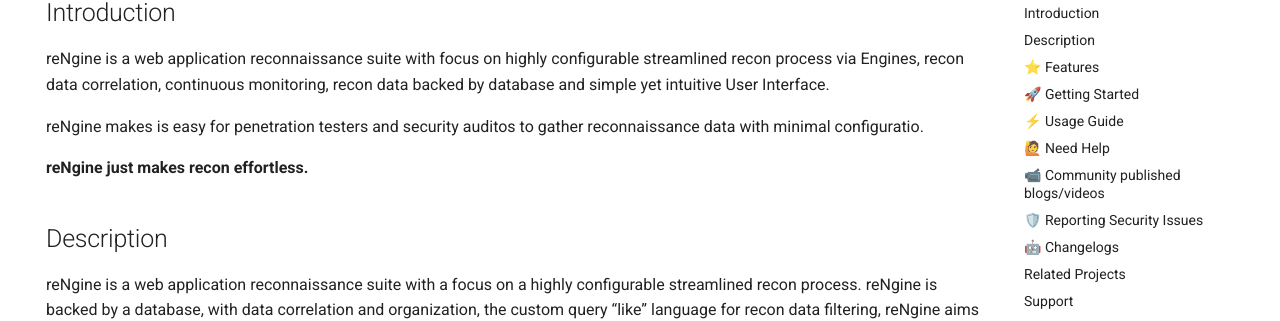
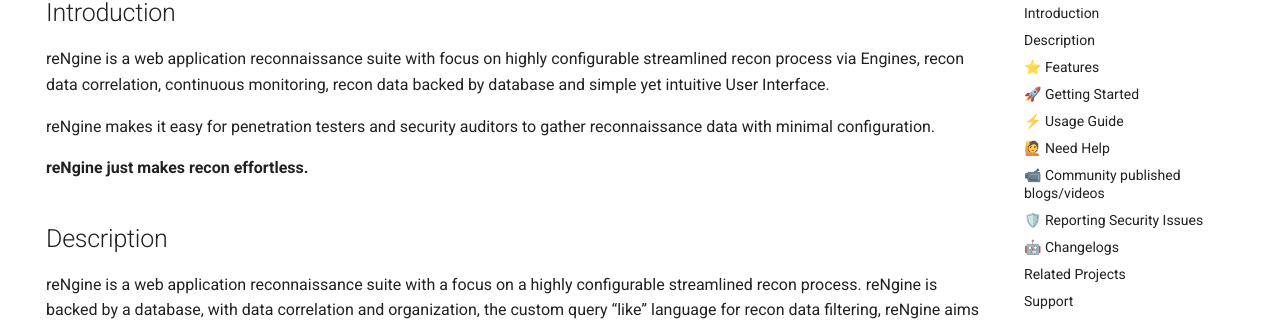
Before and after one commit to yogeshojha/rengineDocumentation, an MkDocs documentation site: the page built from docs/index.md, in a window 1280 px wide and 900 px high, scrolled down 2233 px. Shown: the part 143-464 px from the top of the window. Built offline with MkDocs 1.6.1 and Material for MkDocs 9.7.7, drawn with Linux system fonts in a browser that asks for light colours; comment, search, counter and statistics services are not loaded.

Commit message:
fix spelling

```diff
--- a/docs/index.md
+++ b/docs/index.md
@@ -33,7 +33,7 @@ features:
 
 reNgine is a web application reconnaissance suite with focus on highly configurable streamlined recon process via Engines, recon data correlation, continuous monitoring, recon data backed by database and simple yet intuitive User Interface.
 
-reNgine makes is easy for penetration testers and security auditos to gather reconnaissance data with minimal configuratio.
+reNgine makes it easy for penetration testers and security auditors to gather reconnaissance data with minimal configuration.
 
 <strong>reNgine just makes recon effortless.</strong>
 
```
